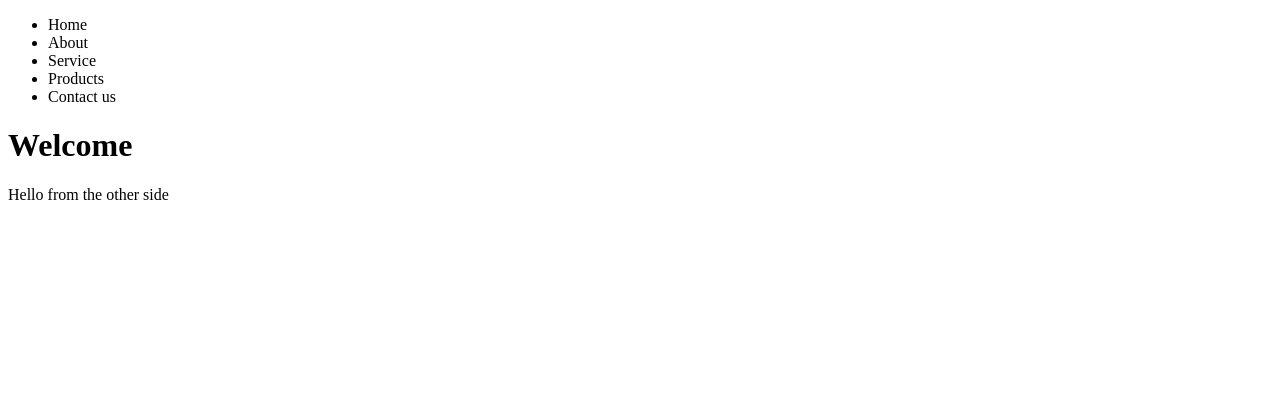
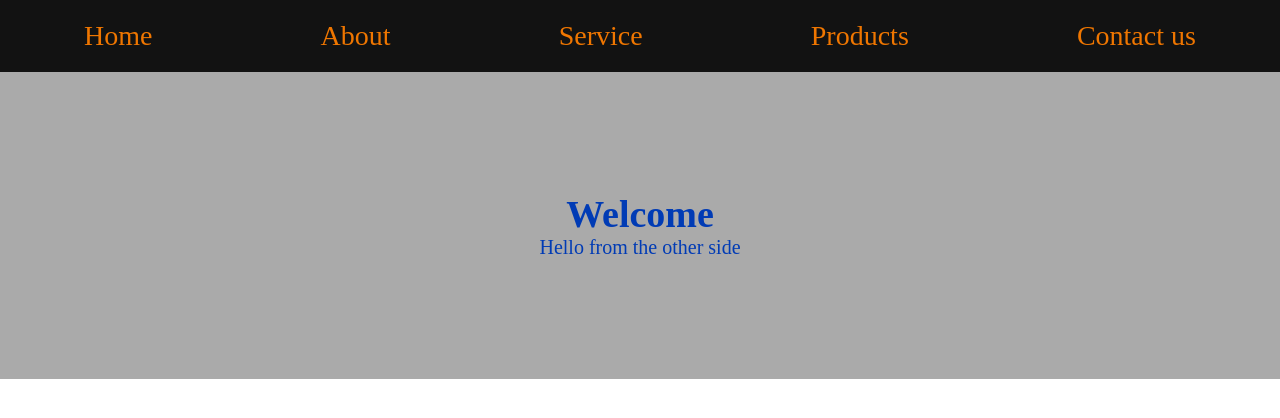
Before and after one commit to AhmadMuhammad2611/lab2, a plain HTML site: page index.html in a window 1280 px wide. Drawn offline with Linux system fonts and the light colour scheme.

Commit message:
add style css

```diff
--- a/index.html
+++ b/index.html
@@ -4,6 +4,7 @@
     <meta charset="UTF-8">
     <meta http-equiv="X-UA-Compatible" content="IE=edge">
     <meta name="viewport" content="width=device-width, initial-scale=1.0">
+    <link rel="stylesheet" href="style.css">
     <title>Document</title>
 </head>
 <body>
--- /dev/null
+++ b/style.css
@@ -0,0 +1,37 @@
+* {
+    margin: 0;
+    padding: 0;
+    box-sizing: border-box;
+}
+
+ul {
+    list-style: none;
+    display: flex;
+    justify-content: space-around;
+    align-items: center;
+    background-color: #121212;
+    padding: 20px 0;
+}
+
+li {
+    color: #ef7600;
+    font-size: 28px;
+}
+
+div {
+    text-align: center;
+    padding: 120px 0;
+    background-color: #aaa;
+}
+
+h1, p {
+    color: #003bb5;
+}
+
+h1 {
+    font-size: 38px;
+}
+
+p {
+    font-size: 20px;
+}
```
